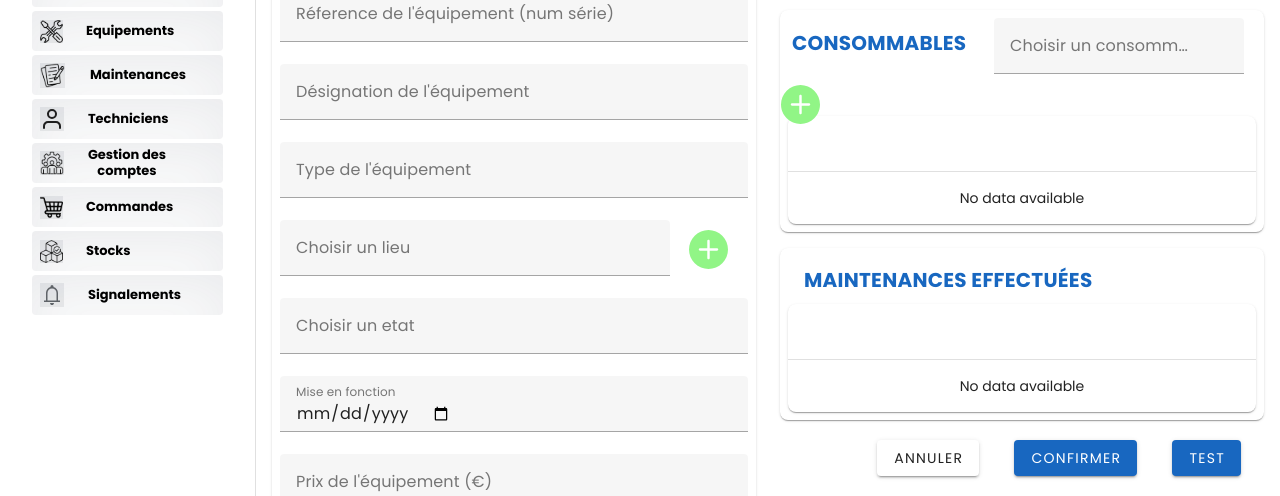
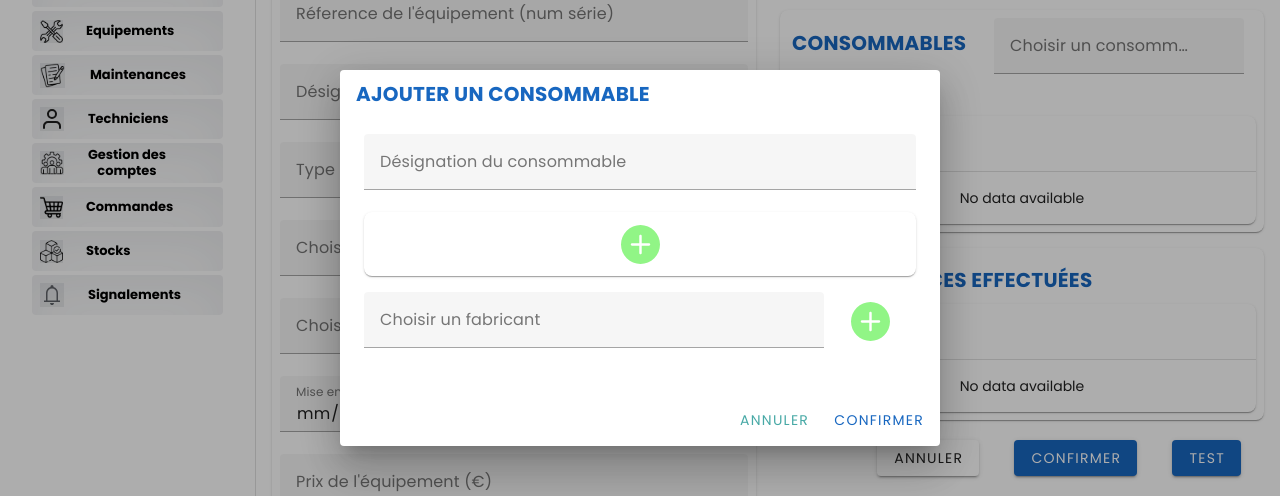
Before and after one commit to JDRSinclair/GIMAO, a Vue app in the folder frontend/: page /ajouterEquipement in a window 1280 px wide. Both pictures are taken after a click on the button 800 px from the left and 246 px from the top of the page. Shown: the part 142-638 px from the top of the page. Built offline with nearby package versions, Linux system fonts and the light colour scheme; the HTML template or start-up script is replaced by a standard one.

Commit message:
Ajout d'un composant modal pour ajouter un consommable (front only)

```diff
--- /dev/null
+++ b/frontend/src/views/Equipements/AjouterConsommableModal.vue
@@ -0,0 +1,174 @@
+<template>
+  <v-dialog v-model="isOpen" max-width="600px">
+    <v-card>
+      <v-card-title class="font-weight-bold text-uppercase text-primary">
+        Ajouter un consommable
+      </v-card-title>
+      <v-card-text>
+        <!-- Designation Field -->
+        <v-text-field
+          v-model="DesignationConsommable"
+          label="Désignation du consommable"
+          outlined
+          dense
+        ></v-text-field>
+
+        <!-- Image Upload Section -->
+        <v-card elevation="1" class="rounded-lg pa-2 mb-4">
+          <template v-if="imageSrc">
+            <v-row justify="center" align="center" class="fill-height" no-gutters>
+              <v-col cols="auto">
+                <v-img
+                  :src="imageSrc"
+                  width="300px"
+                  height="300px"
+                  class="rounded-lg"
+                  alt="Consommable Image"
+                  @click="activerFichierImage"
+                ></v-img>
+              </v-col>
+            </v-row>
+          </template>
+
+          <template v-else>
+            <v-row justify="center" align="center" class="fill-height">
+              <v-col cols="auto">
+                <v-btn
+                  color="transparent"
+                  @click="activerFichierImage"
+                  icon
+                  class="rounded-circle"
+                  style="border: none; box-shadow: none;"
+                >
+                  <img
+                    src="@/assets/images/iconPlus.svg"
+                    alt="Icone Plus"
+                  />
+                </v-btn>
+              </v-col>
+            </v-row>
+          </template>
+
+          <!-- Hidden Input for Image Upload -->
+          <input
+            ref="fileInputImage"
+            type="file"
+            style="display: none;"
+            accept="image/*"
+            @change="changementImage"
+          />
+        </v-card>
+
+        <!-- Fabricant Selection -->
+        <v-row align="center" no-gutters>
+          <v-col cols="10">
+            <v-select
+              v-model="Fabricant"
+              :items="fabricants"
+              label="Choisir un fabricant"
+              outlined
+              dense
+            ></v-select>
+          </v-col>
+          <v-col cols="2" class="d-flex justify-center align-center" style="padding-bottom: 20px;">
+            <v-btn
+              color="transparent"
+              @click="ajouterFabricant"
+              icon
+              small
+              class="rounded-circle"
+              style="border: none; box-shadow: none;"
+            >
+              <img
+                src="@/assets/images/iconPlus.svg"
+                alt="Icone Plus"
+              />
+            </v-btn>
+          </v-col>
+        </v-row>
+      </v-card-text>
+      <v-card-actions>
+        <v-spacer></v-spacer>
+        <v-btn color="secondary" @click="closeModal">Annuler</v-btn>
+        <v-btn color="primary" @click="confirmerAjout">Confirmer</v-btn>
+      </v-card-actions>
+    </v-card>
+  </v-dialog>
+</template>
+
+<script>
+export default {
+  name: 'AjouterConsommableModal',
+  props: {
+    value: {
+      type: Boolean,
+      default: false,
+    },
+  },
+  data() {
+    return {
+      DesignationConsommable: "", // Designation of the consommable
+      imageSrc: null, // Image URL for the consommable
+      Fabricant: null, // Selected fabricant
+      fabricants: [ // List of fabricants
+        'Fabricant1', 'Fabricant2', 'Fabricant3'
+      ],
+    };
+  },
+  computed: {
+    isOpen: {
+      get() {
+        console.log("Getting isOpen value:", this.value);
+        return this.value;
+      },
+      set(value) {
+        console.log("Setting isOpen value:", value);
+        this.$emit('input', value); // Emit the new value to the parent component
+      },
+    },
+  },
+  methods: {
+    // Method to add a new fabricant
+    ajouterFabricant() {
+      console.log("Ajout d'un nouveau fabricant");
+    },
+
+    // Method to handle image upload
+    changementImage(event) {
+      const file = event.target.files[0];
+      if (file && file.type.startsWith('image/')) {
+        const reader = new FileReader();
+        reader.onload = () => {
+          this.imageSrc = reader.result; // Set the image source
+        };
+        reader.readAsDataURL(file); // Read the file as a Data URL
+      } else {
+        alert('Veuillez sélectionner une image valide.');
+      }
+    },
+
+    // Method to close the modal
+    closeModal() {
+      console.log("Closing modal");
+      this.isOpen = false; // This will trigger the computed setter and emit 'input'
+    },
+
+    // Method to confirm the addition of a consommable
+    confirmerAjout() {
+      const consommableData = {
+        designation: this.DesignationConsommable,
+        lienImageConsommable: this.imageSrc,
+        fabricant_id: this.Fabricant,
+      };
+      console.log("Consommable à ajouter:", consommableData);
+      this.closeModal();
+      // Here you can add logic to send the data to your backend
+    },
+
+    // Method to activate the file input for image upload
+    activerFichierImage() {
+      this.$refs.fileInputImage.click();
+    },
+  },
+};
+</script>
--- a/frontend/src/views/Equipements/AjouterEquipement.vue
+++ b/frontend/src/views/Equipements/AjouterEquipement.vue
@@ -280,7 +280,7 @@
                 </v-col>
                 <v-btn
                   color="transparent"
-                  @click="ajouterConsommable"
+                  @click="openConsommableModal"
                   icon
                   class="rounded-circle"
                   style="border: none; box-shadow: none;"
@@ -385,15 +385,25 @@
         </v-row>
       </v-container>
     </v-main>
+
+    <AjouterConsommableModal
+      :value="isConsommableModalOpen"
+      @input="isConsommableModalOpen = $event"
+    />
+
   </v-app>
 </template>
 
 <script>
 
+import AjouterConsommableModal from '@/views/Equipements/AjouterConsommableModal.vue';
 import '@/assets/css/global.css';
 
 export default {
   name: 'AjouterEquipement',
+  components: {
+    AjouterConsommableModal,
+  },
 
 
   data() {
@@ -448,6 +458,8 @@ export default {
         { text: 'État de la pièce', value: 'status' },
         { text: 'En stock', value: 'stock' }
       ],
+
+      isConsommableModalOpen: false,
     };
   },
   methods: {
@@ -524,6 +536,9 @@ export default {
         this.selectedConsommable = null;
       }
     },
+    openConsommableModal() {
+      this.isConsommableModalOpen = true;
+    },
     // async testConnection() {
     //   try {
     //     const response = await axios.get("http://127.0.0.1:8000/api/test/");
```
